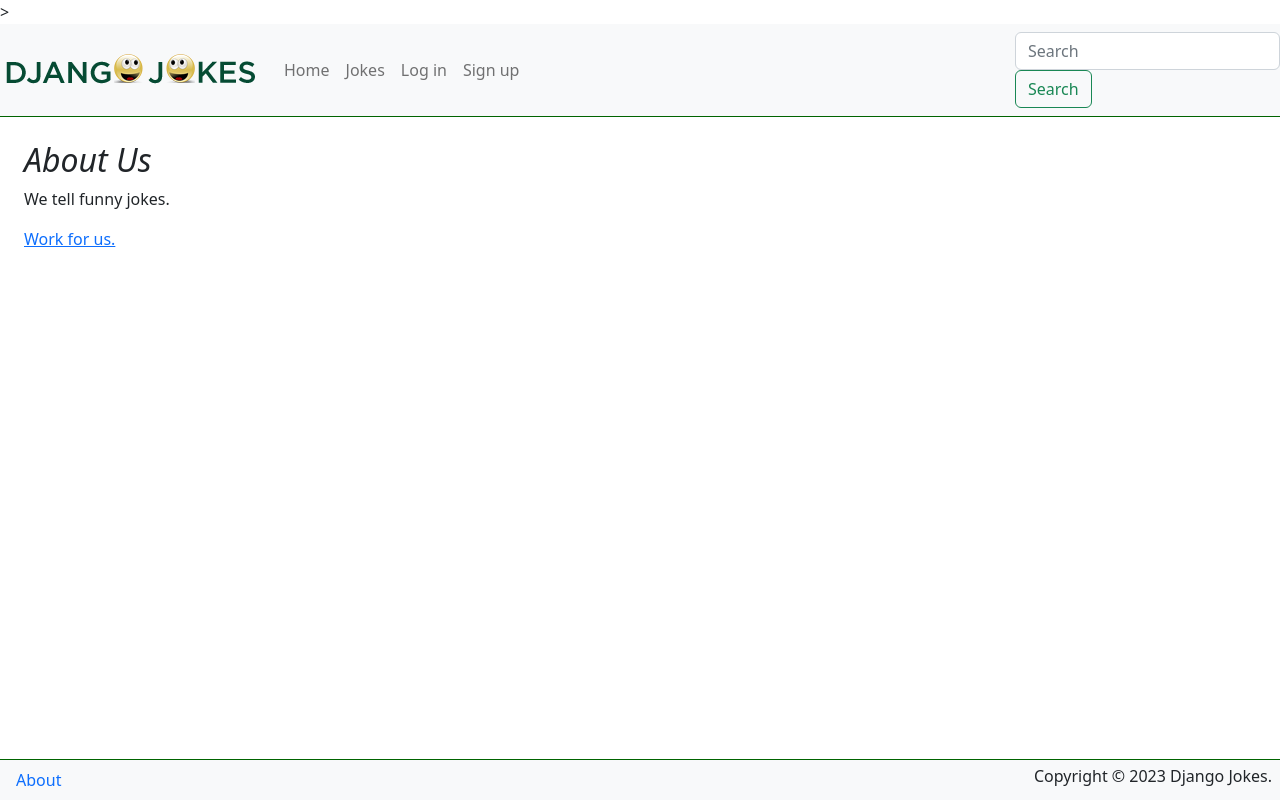
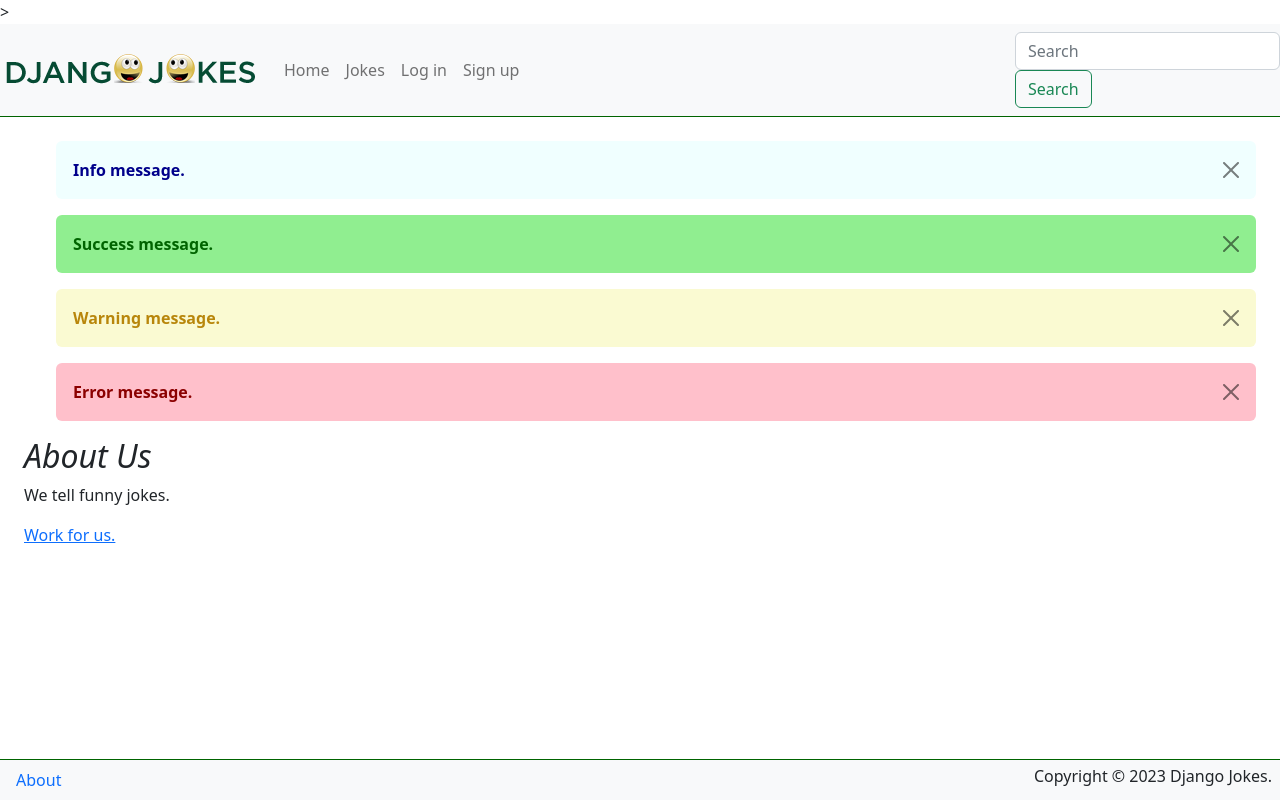
Before and after one commit to monrow69/djangojokes.com, a Django app: page /about-us/ in a window 1280 px wide. Run offline with Django 4.2, Linux system fonts and the light colour scheme; some libraries are stand-ins or nearby versions.

Commit message:
Project changes

```diff
--- a/pages/views.py
+++ b/pages/views.py
@@ -1,3 +1,4 @@
+from django.contrib import messages
 from django.views.generic import TemplateView
 
 class HomePageView(TemplateView):
@@ -6,3 +7,11 @@ class HomePageView(TemplateView):
 
 class AboutUsView(TemplateView):
     template_name = 'pages/about_us.html'
+
+    def get(self, request, *args, **kwargs):
+         messages.debug(request, 'Debug message.')
+         messages.info(request, 'Info message.')
+         messages.success(request, 'Success message.')
+         messages.warning(request, 'Warning message.')
+         messages.error(request, 'Error message.')
+         return super().get(request, args, kwargs)
--- a/static/images/css/main.css
+++ b/static/images/css/main.css
@@ -18,9 +18,37 @@ h2 {
 label {
   font-variant: small-caps;
 }
-
 .form-check {
   display: inline-block;
   font-weight: normal;
   margin: 0 1rem;
 }
+/* MESSAGE STYLES */
+.messages {
+  background-color: palegoldenrod;
+  color: black;
+}
+
+.messagedebug {
+  background-color: slategray;
+  color: white;
+}
+.messageinfo {
+  background-color: azure;
+  color: darkblue;
+}
+
+.messagesuccess {
+  background-color: lightgreen;
+  color: darkgreen;
+}
+
+.messagewarning {
+  background-color: lightgoldenrodyellow;
+  color: darkgoldenrod;
+}
+
+.messageerror {
+  background-color: pink;
+  color: darkred;
+}
--- a/templates/_base.html
+++ b/templates/_base.html
@@ -21,7 +21,6 @@
       aria-controls="navbarSupportedContent" aria-label="Toggle navigation">
       <span class="navbar-toggler-icon"></span>
     </button>
-
     <div class="collapse navbar-collapse" id="navbarSupportedContent">
       <ul class="navbar-nav me-auto">
         <li class="nav-item active">
@@ -68,8 +67,18 @@
     </div>
   </nav>
 </header>
-<main class="m-4">
-  {% block main %}<h2>Welcome!</h2>{% endblock %}
+<main class="m-4 pb-5">
+  {% if messages %}
+  <ul>
+    {% for message in messages %}
+    <div class="alert message{{ message.tags }} alert-dismissible" role="alert">
+        <strong>{{message}}</strong>
+        <button type="button" class="btn-close" data-dismiss="alert" aria-label="Close"></button>
+      </div>
+    {% endfor %}
+  </ul>
+{% endif %}
+{% block main %}<h2>Welcome!</h2>{% endblock %}
 </main>
 <footer class="fixed-bottom bg-light row">
     <div class="col">
```
